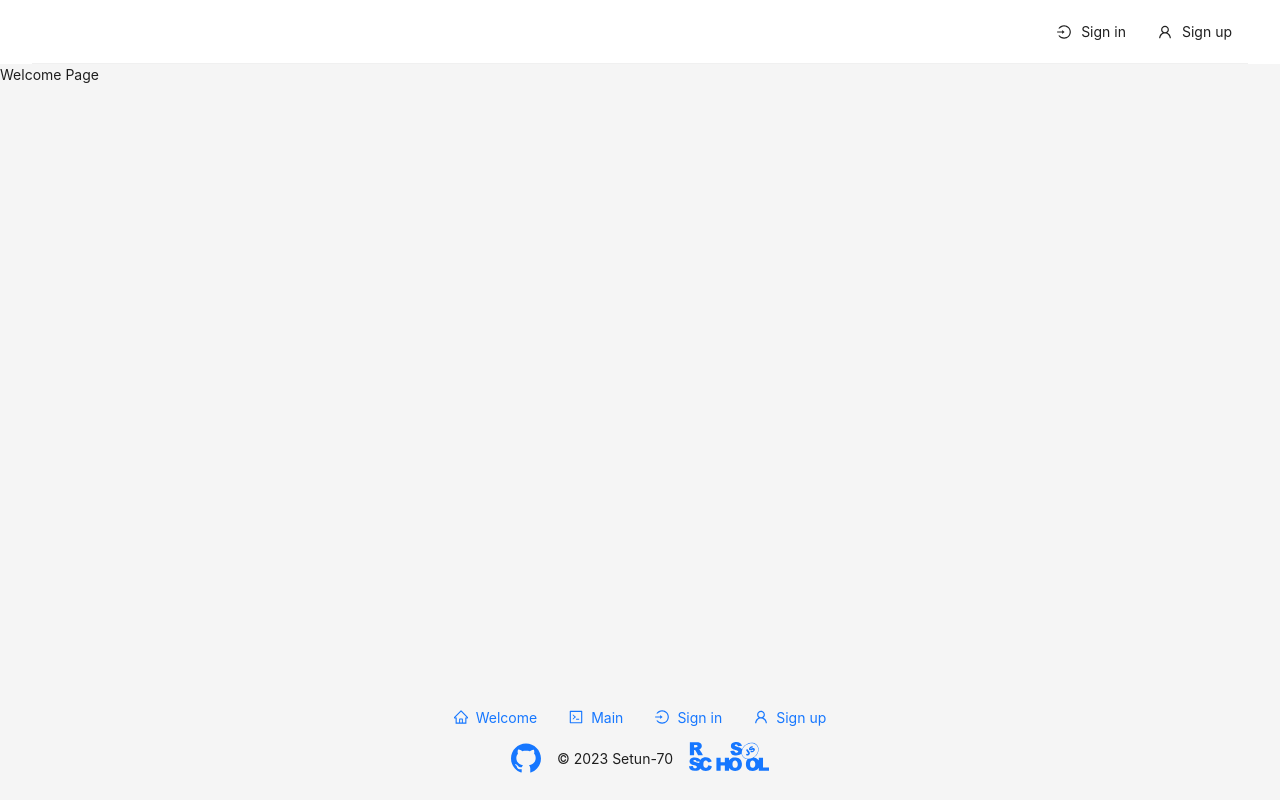
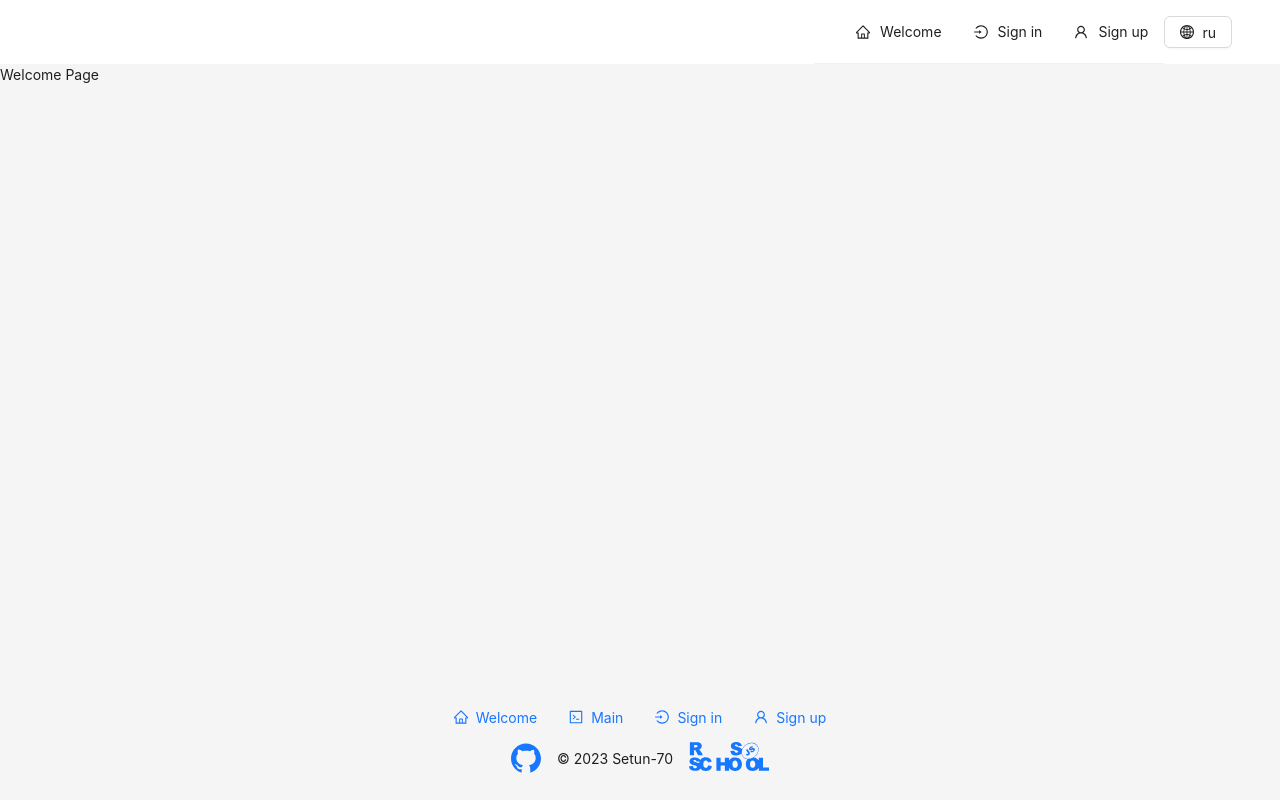
Before and after one commit to antasth/graphiql-app, a React (Vite) app: page / in a window 1280 px wide. Built offline with nearby package versions, Linux system fonts and the light colour scheme.

Commit message:
feat: add Welcome link and lang change button

```diff
--- a/src/components/Header/Header.module.scss
+++ b/src/components/Header/Header.module.scss
@@ -1,7 +1,10 @@
 .header {
   position: sticky;
   top: 0;
-  padding: 0 2rem;
+  display: flex;
+  align-items: center;
+  justify-content: end;
+  padding: 0 3rem;
   background-color: #ffffff;
 }
 
@@ -9,4 +12,5 @@
   display: flex;
   align-items: center;
   justify-content: flex-end;
+  min-width: 350px;
 }
--- a/src/components/Header/Header.tsx
+++ b/src/components/Header/Header.tsx
@@ -1,11 +1,16 @@
-import { LoginOutlined, UserOutlined } from '@ant-design/icons';
+import { GlobalOutlined, HomeOutlined, LoginOutlined, UserOutlined } from '@ant-design/icons';
 import type { MenuProps } from 'antd';
-import { Menu } from 'antd';
+import { Button, Menu } from 'antd';
 import { Header as AntdHeader } from 'antd/es/layout/layout';
 import { useNavigate } from 'react-router-dom';
 import styles from './Header.module.scss';
 
 const menuItems: MenuProps['items'] = [
+  {
+    label: 'Welcome',
+    key: 'welcome',
+    icon: <HomeOutlined />,
+  },
   {
     label: 'Sign in',
     key: 'signin',
@@ -28,6 +33,9 @@ export const Header = () => {
   return (
     <AntdHeader className={styles.header}>
       <Menu onClick={onClick} mode="horizontal" items={menuItems} className={styles.menuStyle} />
+      <Button>
+        <GlobalOutlined /> ru
+      </Button>
     </AntdHeader>
   );
 };
```
